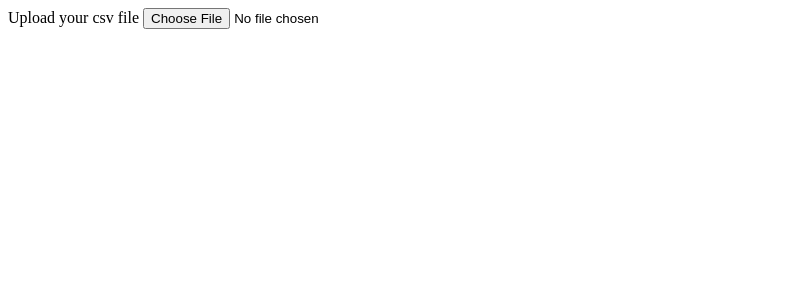
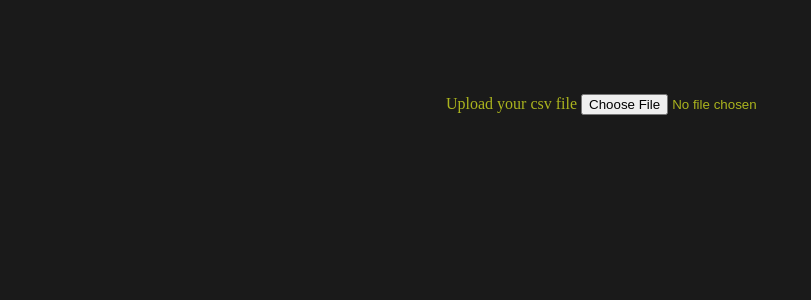
Before and after one commit to MartinTuroci/CSV-visualizer, a Vue app: page / in a window 1280 px wide. Shown: the top 300 px of the page, without its empty margins (0-811 px from the left). Built offline with nearby package versions, Linux system fonts and the light colour scheme.

Commit message:
feat: styling

```diff
--- a/src/App.vue
+++ b/src/App.vue
@@ -1,5 +1,5 @@
 <template>
-  <div id="app">
+  <div class="container">
     <csv-input @parsedData="handleParsedData"></csv-input>
     <graph :graphData="graphData"></graph>
   </div>
@@ -29,3 +29,18 @@ export default Vue.extend({
   }
 });
 </script>
+<style lang="scss">
+@import '@/styles/App';
+
+.container {
+  width: 100%;
+  min-height: 100vh;
+  display: flex;
+  flex-direction: column;
+  justify-content: space-around;
+  align-items: center;
+  text-align: center;
+  background: $primary;
+  color: $secondary;
+}
+</style>
--- /dev/null
+++ b/src/styles/App.scss
@@ -0,0 +1,3 @@
+@import 'variables';
+@import 'default';
+@import 'd3';
--- /dev/null
+++ b/src/styles/_d3.scss
@@ -0,0 +1,18 @@
+// Since vue scoped styles can be applied to component template only and d3 is dynamically inserted to DOM,
+// we have to include global css styles
+.axis-label {
+  text-anchor: middle;
+  fill: $tertiary;
+}
+.tooltip {
+  opacity: 0;
+  background-color: $secondary;
+  color: $primary;
+  border: solid;
+  border-width: 1px;
+  border-radius: 5px;
+  padding: 10px;
+  position: absolute;
+  text-align: left;
+  width: fit-content;
+}
--- /dev/null
+++ b/src/styles/_default.scss
@@ -0,0 +1,5 @@
+html,
+body {
+  margin: 0;
+  padding: 0;
+}
--- /dev/null
+++ b/src/styles/_variables.scss
@@ -0,0 +1,5 @@
+$primary: #1a1a1a;
+$secondary: #abb41e;
+$tertiary: #fcf001;
+
+$danger: #e82126;
```
